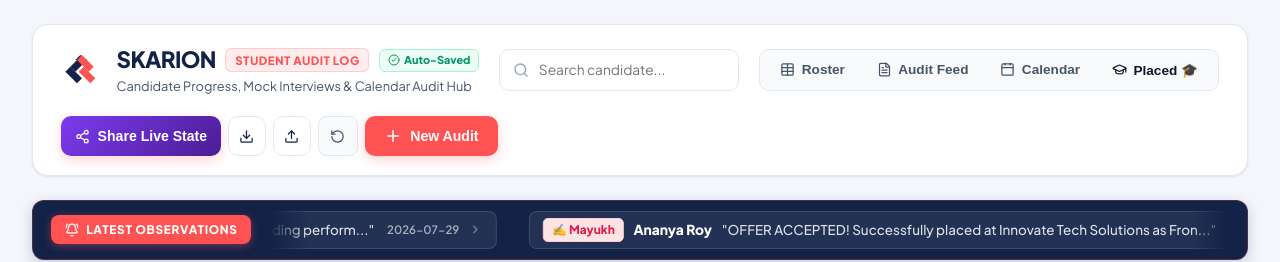
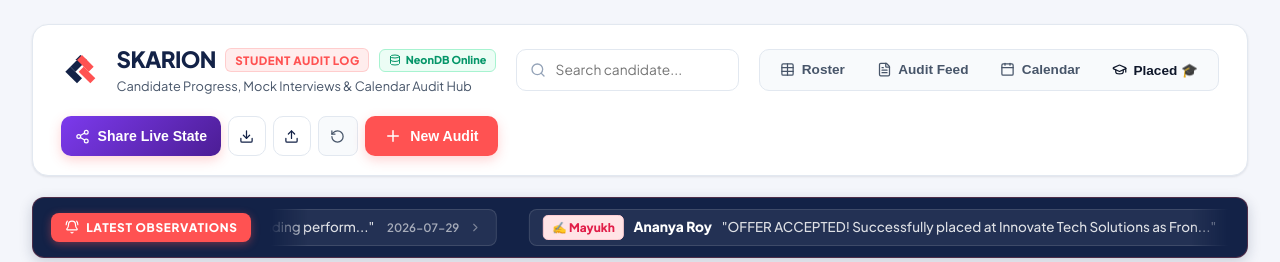
Before and after one commit to sharkslyer/skarion-student-audit, a React (Vite) app: page / in a window 1280 px wide. Shown: the top 262 px of the page. Built offline with nearby package versions, Linux system fonts and the light colour scheme; no server answers.

Commit message:
Refine overall UI professionalism, database status indicators, and candidate roster scannability

```diff
--- a/src/components/Header.jsx
+++ b/src/components/Header.jsx
@@ -9,7 +9,7 @@ import {
   Upload,
   RotateCcw,
   Search,
-  CheckCircle2,
+  Database,
   Share2,
   Check
 } from 'lucide-react';
@@ -59,7 +59,7 @@ export default function Header({
   };
 
   return (
-    <header className="card-panel" style={{ padding: '1.15rem 1.75rem', marginBottom: '1.5rem' }}>
+    <header className="card-panel" style={{ padding: '1.15rem 1.75rem', marginBottom: '1.35rem' }}>
       <div style={{ display: 'flex', alignItems: 'center', justifyContent: 'space-between', flexWrap: 'wrap', gap: '1.25rem' }}>
 
         {/* Brand with Exact SKARION Interlaced Logo */}
@@ -95,14 +95,14 @@ export default function Header({
                 color: '#059669',
                 fontSize: '0.68rem',
                 fontWeight: '800',
-                padding: '0.15rem 0.5rem',
+                padding: '0.15rem 0.55rem',
                 borderRadius: '6px',
                 border: '1px solid #a7f3d0',
                 display: 'inline-flex',
                 alignItems: 'center',
-                gap: '0.25rem'
+                gap: '0.3rem'
               }}>
-                <CheckCircle2 size={12} color="#059669" /> Auto-Saved
+                <Database size={12} color="#059669" /> NeonDB Online
               </span>
             </div>
             <p style={{ fontSize: '0.8rem', color: 'var(--text-muted)' }}>
```
